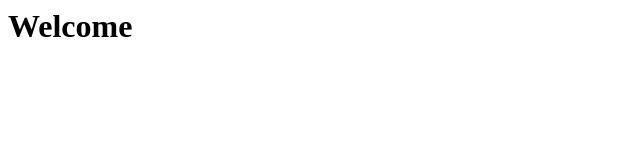
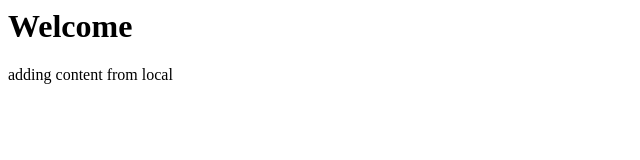
Before and after one commit to ayushgoyal9991/PSI-training, a plain HTML site: page index.html in a window 1280 px wide. Shown: the whole page, without its empty margins (0-640 px from the left). Drawn offline with Linux system fonts and the light colour scheme.

Commit message:
new changes

```diff
--- a/index.html
+++ b/index.html
@@ -1,5 +1,7 @@
 <html>
 <body>
 <h1> Welcome </h1>
+
+<p> adding content from local</p>
 </body>
 </html>
```
